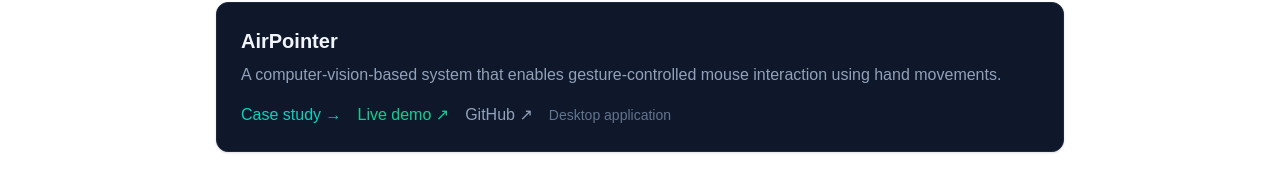
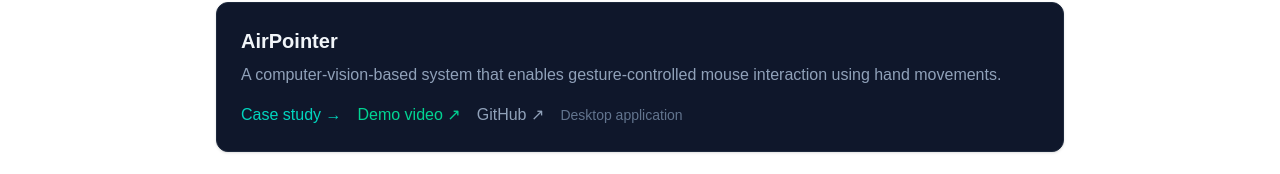
Before and after one commit to Karthikgowdajr/portfolio, a Next.js app: page /projects in a window 1280 px wide. Shown: the part 413-587 px from the top of the page. Built offline with nearby package versions, Linux system fonts and the light colour scheme.

Commit message:
added demo video

```diff
--- a/app/projects/page.tsx
+++ b/app/projects/page.tsx
@@ -70,12 +70,12 @@
       Case study →
     </a>
       <a
-    href="https://your-live-url-here"
+    href="https://youtu.be/DexzMcIGnLA"
     target="_blank"
     rel="noopener noreferrer"
     className="text-emerald-400 hover:text-emerald-300 transition-colors"
   >
-    Live demo ↗
+    Demo video ↗
   </a>
     <a
       href="https://github.com/Karthikgowdajr/air-pointer"
```
